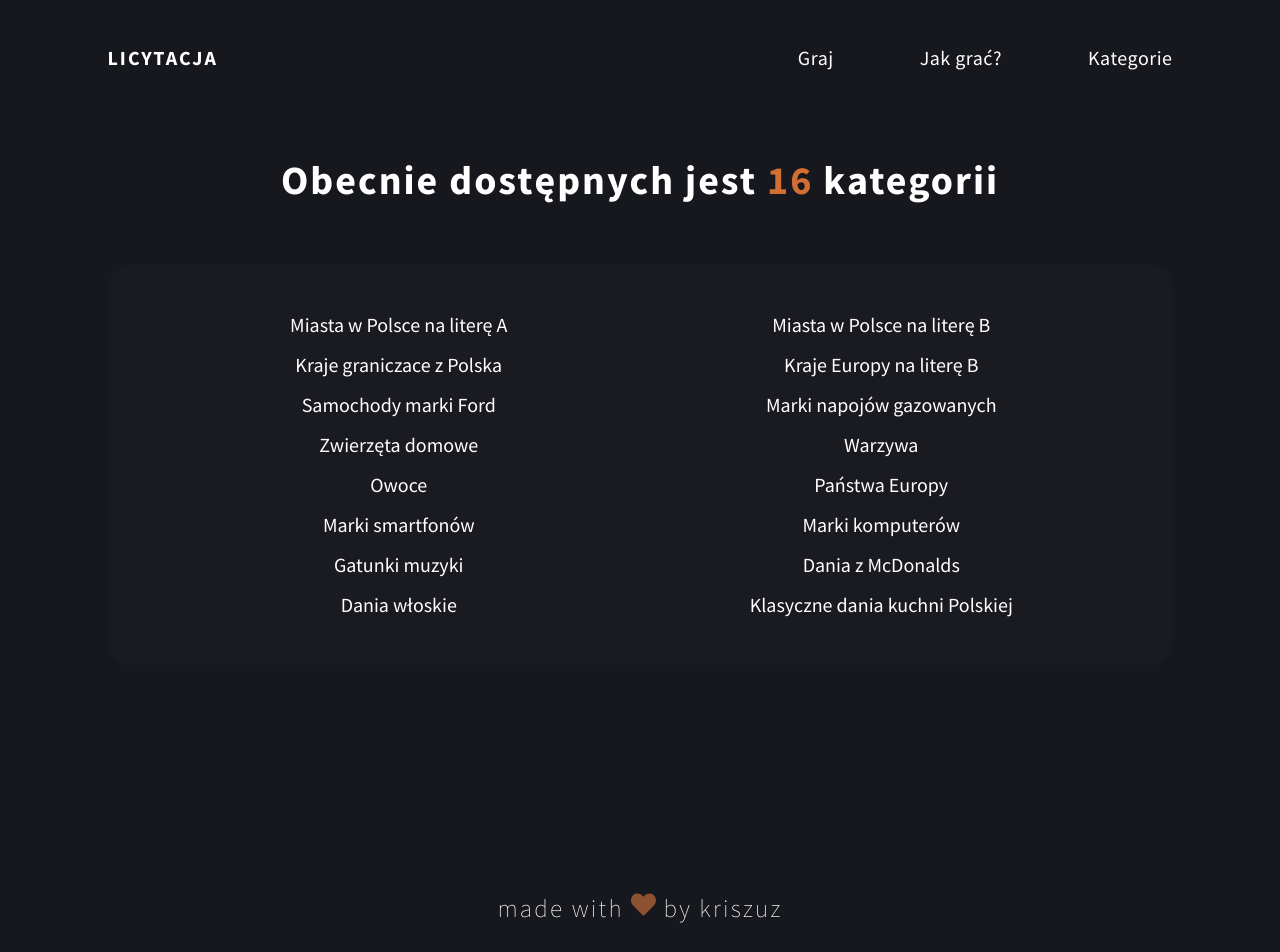
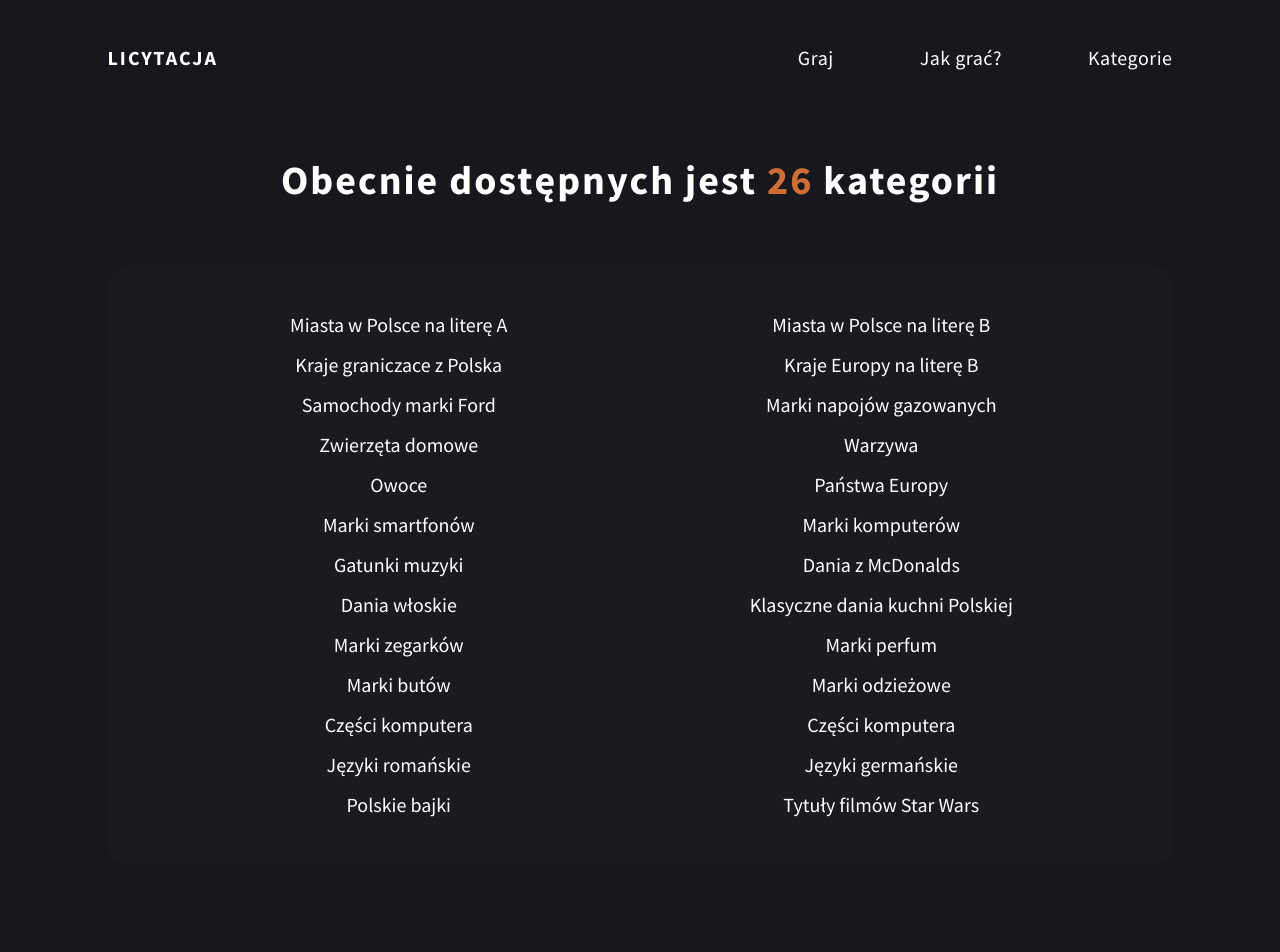
Before and after one commit to kriszuz/Auction-App, a React (Vite) app: page /kategorie in a window 1280 px wide. Shown: the top 952 px of the page. Built offline with nearby package versions, Linux system fonts and the light colour scheme.

Commit message:
added navbar initial aniamtion and some categories

```diff
--- a/src/components/NavBar.tsx
+++ b/src/components/NavBar.tsx
@@ -1,6 +1,7 @@
 import React, { useState} from 'react'
 import { BiMenuAltRight } from 'react-icons/bi';
 import { Link } from 'react-router-dom';
+import { motion } from 'framer-motion';
 
 const NavBar = () => {
 
@@ -13,15 +14,19 @@ const NavBar = () => {
   }
 
   return (
-    <nav className='container'>
-        <span><Link to="/">LICYTACJA</Link ></span>
-         <div className={responsiveNavOpen ? "nav-links-container active" : "nav-links-container"}>
+    <motion.nav className='container'
+        initial={{opacity:0}}
+        animate={{opacity: 1}}
+        transition={{delay: 0.2, duration: 1}}>
+      <span><Link to="/">LICYTACJA</Link ></span>
+      <div className={responsiveNavOpen ? "nav-links-container active" : "nav-links-container"}
+         >
             <Link to="/gra" className='nav-link' onClick={() => closeNav()}>Graj</Link>
             <Link to="/jakgrac" className='nav-link' onClick={() => closeNav()}>Jak grać?</Link>
             <Link to="/kategorie" className='nav-link' onClick={() => closeNav()}>Kategorie</Link>
-         </div >
-        <BiMenuAltRight className='hamburger' onClick={() => setResponsiveNavOpen(!responsiveNavOpen)}/>
-    </nav>
+      </div >
+      <BiMenuAltRight className='hamburger' onClick={() => setResponsiveNavOpen(!responsiveNavOpen)}/>
+    </motion.nav>
   )
 }
 
--- a/src/data/categories.ts
+++ b/src/data/categories.ts
@@ -80,6 +80,56 @@ export default {
         items: ["Bigos", "Żurek", "Pierogi", "Rosół", "Schabowy", "Barszcz czerwony", "Karp", "Pyzy", "Racuchy", "Zupa ogórkowa", "Kaszanka", "Grochówka", "Kopytka", "Gołąbki"],
         description: 'Polacy najbardziej lubią schaboszczaka'
       },
+      {
+        name: 'Marki zegarków',
+        items: ['Rolex', 'Omega', 'Tag Heuer', 'Breitling', 'Longines', 'Tissot'],
+        description: 'Casio to najbardziej rozpoznawalna marka zegarków w Polsce'
+      },
+      {
+        name: 'Marki perfum',
+        items: ['Chanel', 'Dior', 'Armani', 'Yves Saint Laurent', 'Gucci', 'Calvin Klein', 'Hugo Boss', 'Prada', 'Versace', 'Dolce & Gabbana', 'Burberry'],
+        description: 'Chanel No. 5 to najsłynniejszy i najdłużej sprzedających się perfum na świecie'
+      },
+      {
+        name: 'Marki butów',
+        items: ['Adidas', 'Nike', 'Puma', 'Reebok', 'New Balance', 'Converse'],
+        description: 'Najdroższe buty na świecie kosztują 62 mln zł'
+      },
+      {
+        name: 'Marki odzieżowe',
+        items: ['Zara', 'H&M', 'Mango', 'Massimo Dutti', 'Pull&Bear', 'Bershka'],
+        description: 'Najpopularniejsza marką w Polsce jest Zara'
+      },
+      {
+        name: 'Części komputera',
+        items: ['Procesor', 'Płyta główna', 'Pamięć RAM', 'Chłodzenie', 'Karta graficzna', 'Dysk'],
+        description: 'Przynajmniej jeden komputer w domu posiada 83,1% gospodarstw domowych'
+      },
+      {
+        name: 'Części komputera',
+        items: ['Procesor', 'Płyta główna', 'Pamięć RAM', 'Chłodzenie', 'Karta graficzna', 'Dysk'],
+        description: 'Przynajmniej jeden komputer w domu posiada 83,1% gospodarstw domowych'
+      },
+      {
+        name: 'Języki romańskie',
+        items: ['Hiszpański', 'Portgalski', 'Francuski', 'Włoski', 'Rumuński', 'Kataloński'],
+        description: 'Języki te rozwinęły się w okresie preromańskim z łaciny ludowej'
+      },
+      {
+        name: 'Języki germańskie',
+        items: ['Angielski', 'Niderlandzki', 'Niemiecki', 'Szwedzki', 'Duński', 'Islandzki'],
+        description: 'Wyróżniamy około 15 języków germańskich'
+      },
+      {
+        name: 'Polskie bajki',
+        items: ['Bolek i Lolek', 'Reksio', 'Zaczarowany ołówek', 'Opowiadania Muminków', 'Koziołek Matołek', 'Miś uszatek', 'Jacek i Agatka'],
+        description: 'A teraz, drogie dzieci, pocałujcie misia w dupę'
+      },
+      {
+        name: 'Tytuły filmów Star Wars',
+        items: ['Mroczne widmo', 'Atak klonów', 'Zemsta Sithów', 'Nowa Nadzieja', 'Imperium Kontratakuje', 'Powrót Jedi', 'Przebudzenie mocy', 'Ostatni Jedi', 'Skywalker odrodzenie'],
+        description: 'A teraz, drogie dzieci, pocałujcie misia w dupę'
+      },
 
         // {
         // name: 'Marki zegarków',
--- a/src/pages/Categories.tsx
+++ b/src/pages/Categories.tsx
@@ -19,8 +19,6 @@ const About = () => {
           <li key={category.name}>{category.name}</li>))}
         </ul>
       </motion.div>
-
-
     </section>
   )
 }
```
